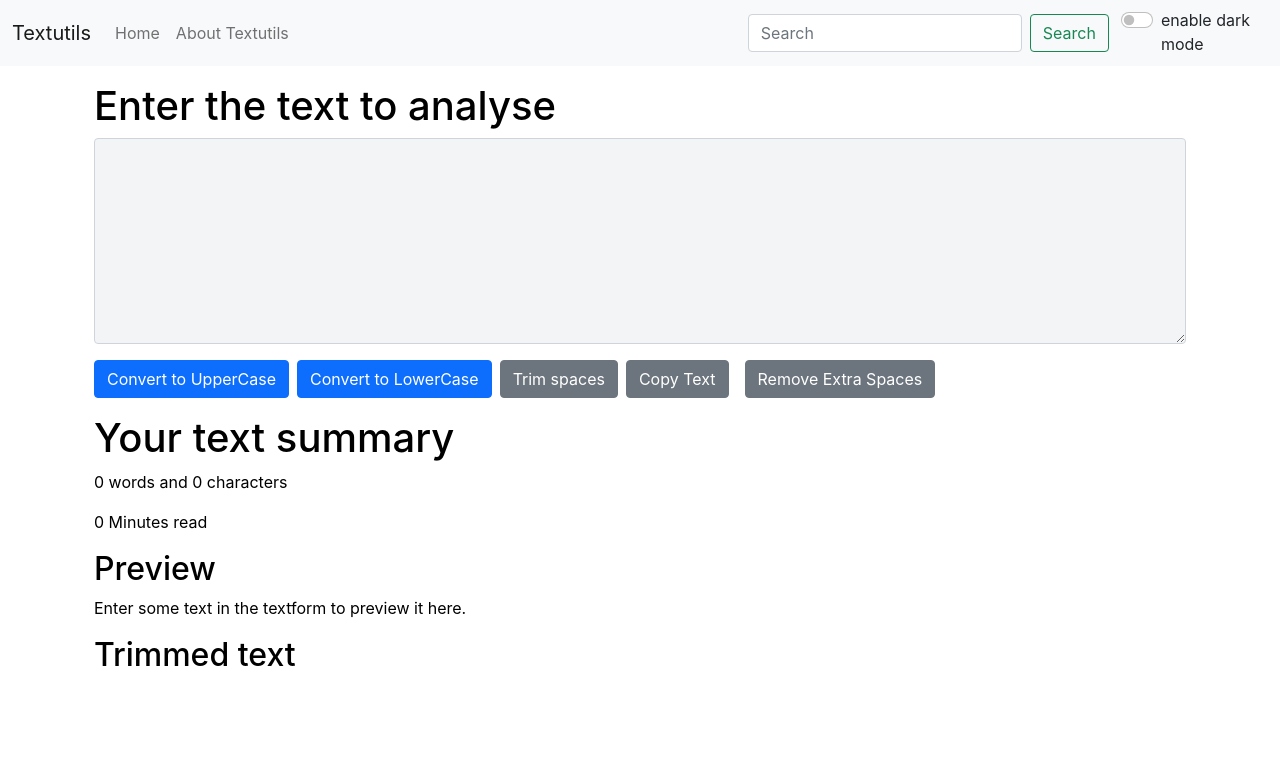
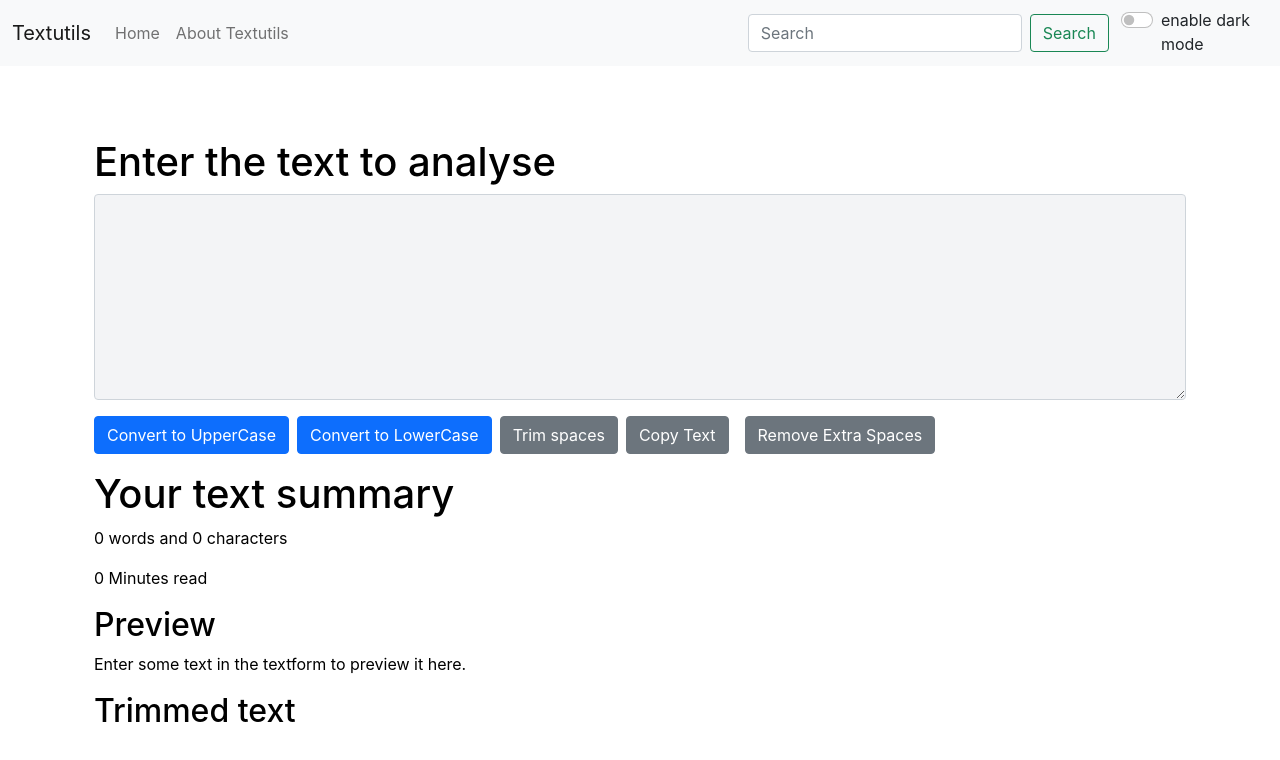
Before and after one commit to kapil551/ReactJs-Code-with-harry, a React (Create React App) app in the folder my-app/: page / in a window 1280 px wide. Shown: the top 760 px of the page. Built offline with nearby package versions, Linux system fonts and the light colour scheme.

Commit message:
fixed layout shifting issue

```diff
--- a/my-app/src/components/Alert.js
+++ b/my-app/src/components/Alert.js
@@ -20,15 +20,21 @@ export default function Alert(props) {
 
     return (
 
-         /* Logical && Operator:
+        <div style={{height: "3.5rem"}}>
+
+            {/* Logical && Operator:
                 If props.alert is null then the code written after && won’t be shown otherwise
                 the code inside <div></div> tag will be displayed.
-        */
+            */}
 
-                                                    // change the color of the alert box as per type
-                                                    // e.g. green color for "success", red color for "warning"
-        props.alert && <div className={`alert alert-${props.alert.type} alert-dismissible fade show`} role="alert">
-            <strong> {capitalizeFirstCharacter(props.alert.type)} </strong>: {props.alert.msg}
+
+                                                    {/* change the color of the alert box as per type
+                                                        e.g. green color for "success", red color for "warning" */}
+            { props.alert && <div className={`alert alert-${props.alert.type} alert-dismissible fade show`} role="alert">
+                <strong> {capitalizeFirstCharacter(props.alert.type)} </strong>: {props.alert.msg}
+            </div> }
+
         </div>
+
     )
 }
```
